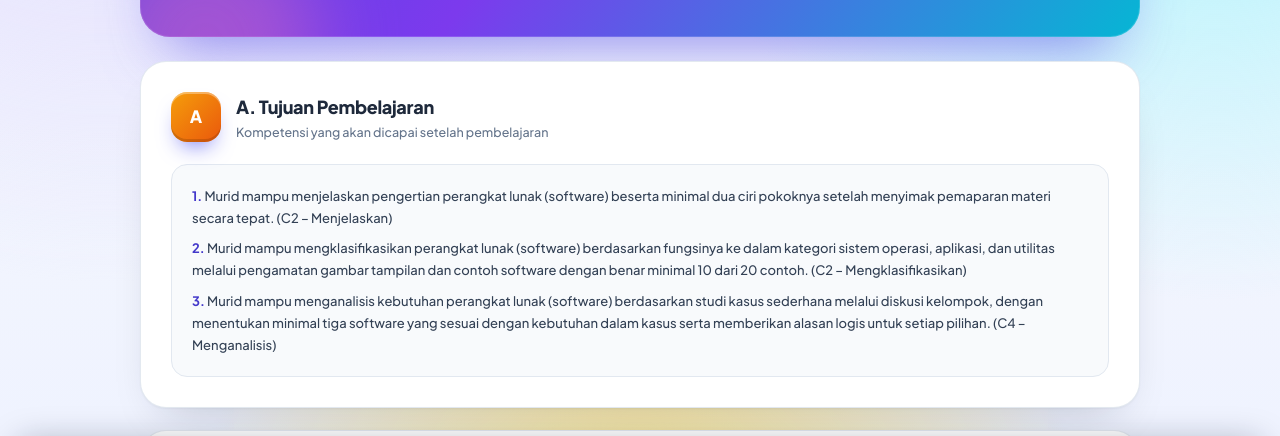
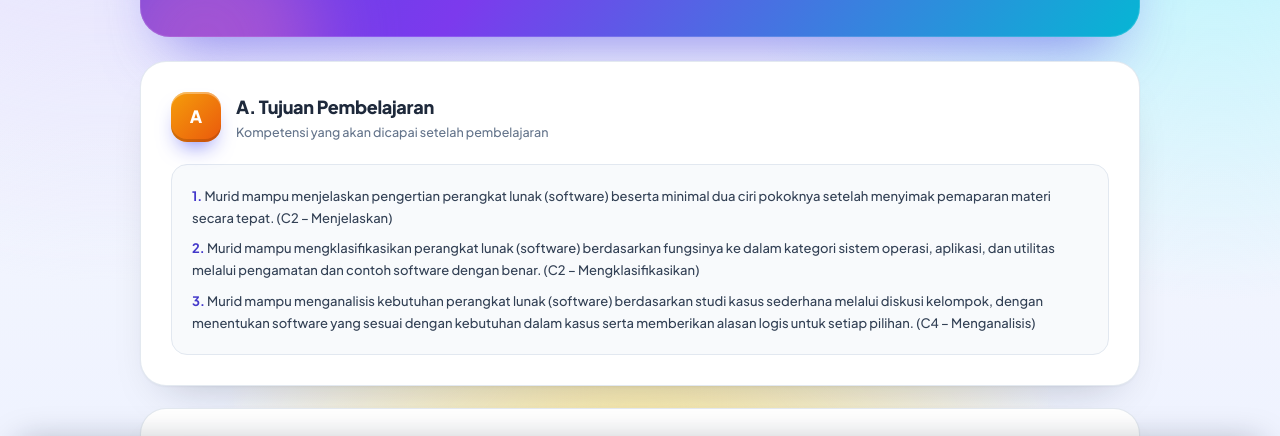
Before and after one commit to emahumaera2025-ux/LKPD_Perangkat-Lunak, a plain HTML site: page index.html in a window 1280 px wide. Shown: the part 285-721 px from the top of the page. Drawn offline with Linux system fonts and the light colour scheme.

Commit message:
index.html

```diff
--- a/index.html
+++ b/index.html
@@ -362,8 +362,8 @@ select.field {
     <div class="list-box">
       <ul>
         <li><strong>1.</strong> Murid mampu menjelaskan pengertian perangkat lunak (software) beserta minimal dua ciri pokoknya setelah menyimak pemaparan materi secara tepat. (C2 – Menjelaskan)</li>
-        <li><strong>2.</strong> Murid mampu mengklasifikasikan perangkat lunak (software) berdasarkan fungsinya ke dalam kategori sistem operasi, aplikasi, dan utilitas melalui pengamatan gambar tampilan dan contoh software dengan benar minimal 10 dari 20 contoh. (C2 – Mengklasifikasikan)</li>
-        <li><strong>3.</strong> Murid mampu menganalisis kebutuhan perangkat lunak (software) berdasarkan studi kasus sederhana melalui diskusi kelompok, dengan menentukan minimal tiga software yang sesuai dengan kebutuhan dalam kasus serta memberikan alasan logis untuk setiap pilihan. (C4 – Menganalisis)</li>
+        <li><strong>2.</strong> Murid mampu mengklasifikasikan perangkat lunak (software) berdasarkan fungsinya ke dalam kategori sistem operasi, aplikasi, dan utilitas melalui pengamatan dan contoh software dengan benar. (C2 – Mengklasifikasikan)</li>
+        <li><strong>3.</strong> Murid mampu menganalisis kebutuhan perangkat lunak (software) berdasarkan studi kasus sederhana melalui diskusi kelompok, dengan menentukan software yang sesuai dengan kebutuhan dalam kasus serta memberikan alasan logis untuk setiap pilihan. (C4 – Menganalisis)</li>
       </ul>
     </div>
   </section>
```
